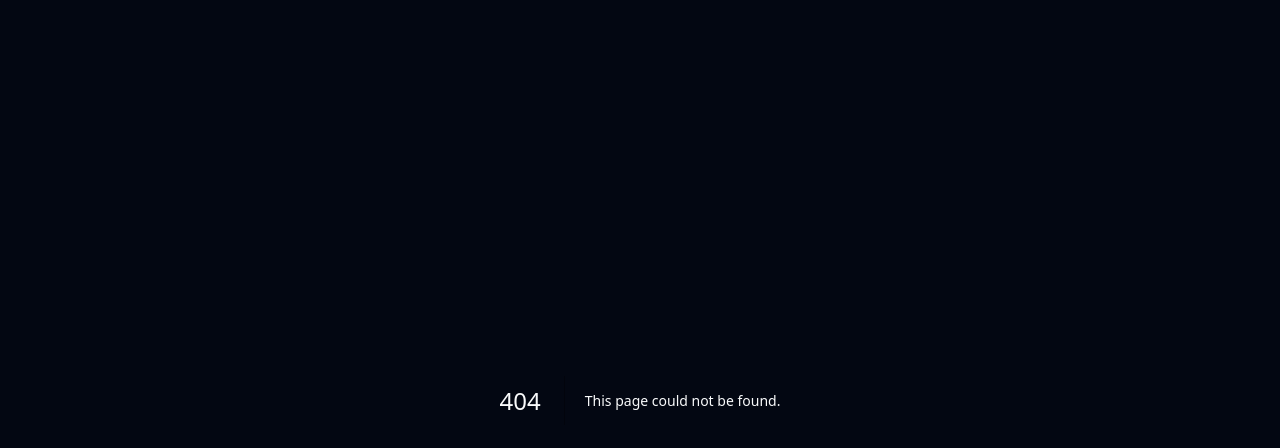
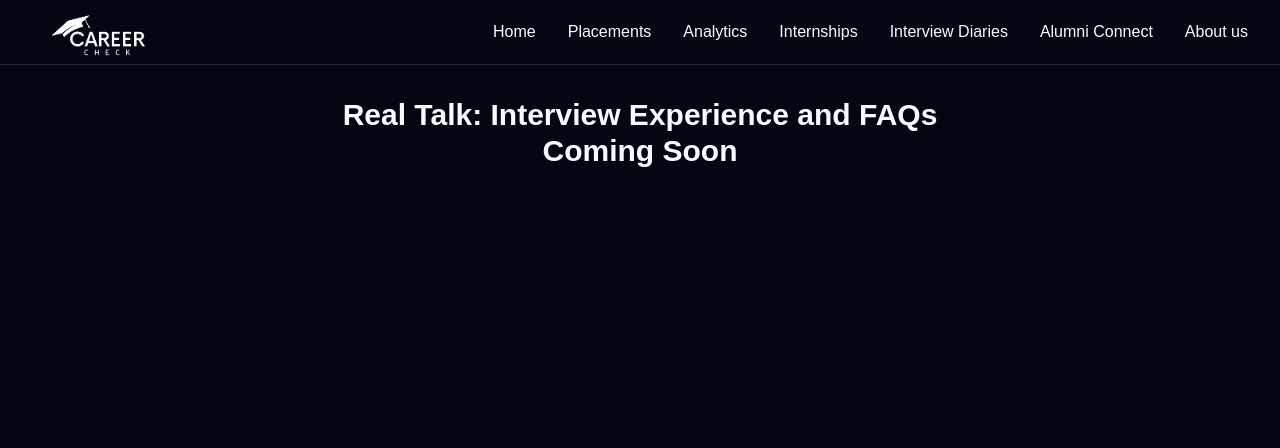
Before and after one commit to mahak2005/CareerCheck, a Next.js app: page /interview-diaries in a window 1280 px wide. Before the commit this address had no page. Shown: the top 448 px of the page. Built offline with nearby package versions, Linux system fonts and the light colour scheme.

Commit message:
interview

```diff
--- a/app/about-us/page.tsx
+++ b/app/about-us/page.tsx
@@ -48,8 +48,10 @@ export default function AboutUs() {
         <div className="max-w-5xl mx-auto">
           <h1 className="text-4xl font-bold text-center mb-8 text-white-800">No CTC, No Entry!</h1>
           <p className="text-center text-white-600 mb-12 max-w-2xl mx-auto">
-            Career Check is the comprehensive placement and internship portal of IGDTUW. Our mission is to provide students, alumni, and stakeholders with a clear and dynamic overview of the placement records, trends, and opportunities available at our institution.
+            CAREER CHECK is the comprehensive placement and internship portal of IGDTUW. Our mission is to provide students, alumni, and stakeholders with a clear and dynamic overview of the placement records, trends, and opportunities available at our institution.
           </p>
+
+
           <div className="flex flex-col sm:flex-row justify-center items-start space-y-8 sm:space-y-0 sm:space-x-8">
             {founders.map((founder, index) => (
               <Card key={index} className="w-full sm:w-[calc(50%-1rem)] max-w-sm overflow-hidden transform transition-all duration-300 hover:scale-105 hover:shadow-lg">
--- a/app/alumini-connect/page.tsx
+++ b/app/alumini-connect/page.tsx
@@ -5,7 +5,8 @@ export default function StudentProfilePage() {
     <div className="min-h-screen bg-gray-950 text-gray-50">
       <Navbar />
       <main className="max-w-7xl mx-auto px-4 sm:px-6 lg:px-8 py-8">
-        <h1 className="text-3xl font-bold text-center">Coming Soon</h1>
+        <h1 className="text-3xl font-bold text-center">Success Stories</h1>
+        <h1 className="text-3xl font-bold text-center">Networking: whoooooooo</h1>
       </main>
       <Footer />
     </div>
--- /dev/null
+++ b/app/interview-diaries/page.tsx
@@ -0,0 +1,15 @@
+import { Navbar } from "@/components/navbar"
+// import Footer from "@/components/Footer"
+export default function StudentProfilePage() {
+  return (
+    <div className="min-h-screen bg-gray-950 text-gray-50">
+      <Navbar />
+      <main className="max-w-7xl mx-auto px-4 sm:px-6 lg:px-8 py-8">
+        <h1 className="text-3xl font-bold text-center">Real Talk: Interview Experience and FAQs</h1>
+        <h3 className="text-3xl font-bold text-center">Coming Soon</h3>
+        {/* <h1 className="text-3xl font-bold text-center">Networking: whoooooooo</h1> */}
+      </main>
+      {/* <Footer /> */}
+    </div>
+  )
+}
--- a/components/Footer.tsx
+++ b/components/Footer.tsx
@@ -11,6 +11,9 @@ const Footer = () => {
             <p className="text-sm text-gray-500">
               {new Date().getFullYear()} Career Check. All rights reserved.
             </p>
+            <a href="https://docs.google.com/forms/d/1oeZcn75reYXgEG8eRJGPZ2QGKDsNSUhcKGW773vbF2k/edit" className="text-sm text-gray-500 underline">
+              Feedback Form</a>
+
           </div>
           <p className="text-sm text-gray-500">
             Developed and maintained by&nbsp;
--- a/components/navbar.tsx
+++ b/components/navbar.tsx
@@ -71,6 +71,9 @@ export function Navbar() {
             <Link href="/internships" className="hover:text-gray-300">
               Internships
             </Link>
+            <Link href="/interview-diaries" className="hover:text-gray-300">
+              Interview Diaries
+            </Link>
             <Link href="/alumini-connect" className="hover:text-gray-300">
               Alumni Connect
             </Link>
```
